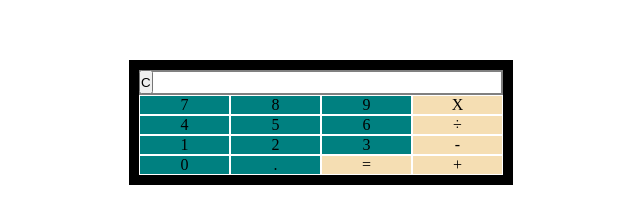
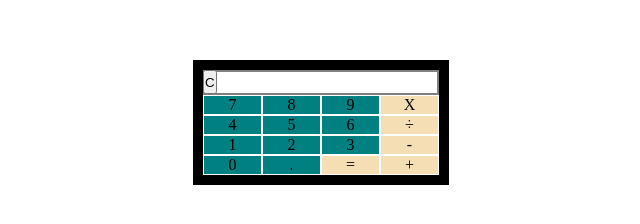
Before and after one commit to rivveneyes/calculator-app, a plain HTML site: page index.html in a window 1280 px wide. Shown: the whole page, without its empty margins (319-959 px from the left). Drawn offline with Linux system fonts and the light colour scheme.

Commit message:
css changes

```diff
--- a/style.css
+++ b/style.css
@@ -5,7 +5,8 @@
     padding: 0;
 }
 .calc-body{
-    min-width: 30%;
+    min-width: 20%;
+    max-width: 45%;
     margin: auto;
     margin-top: 60px;
     width: fit-content;
```
